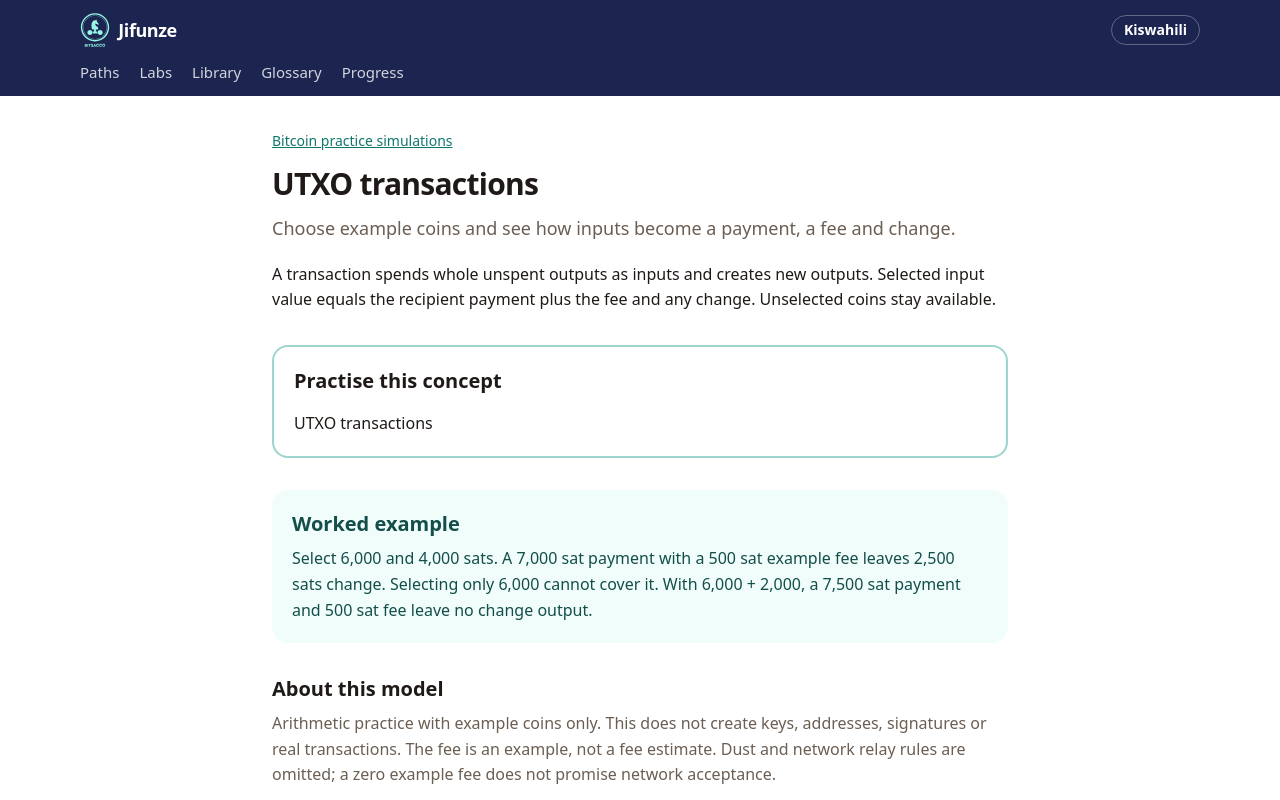
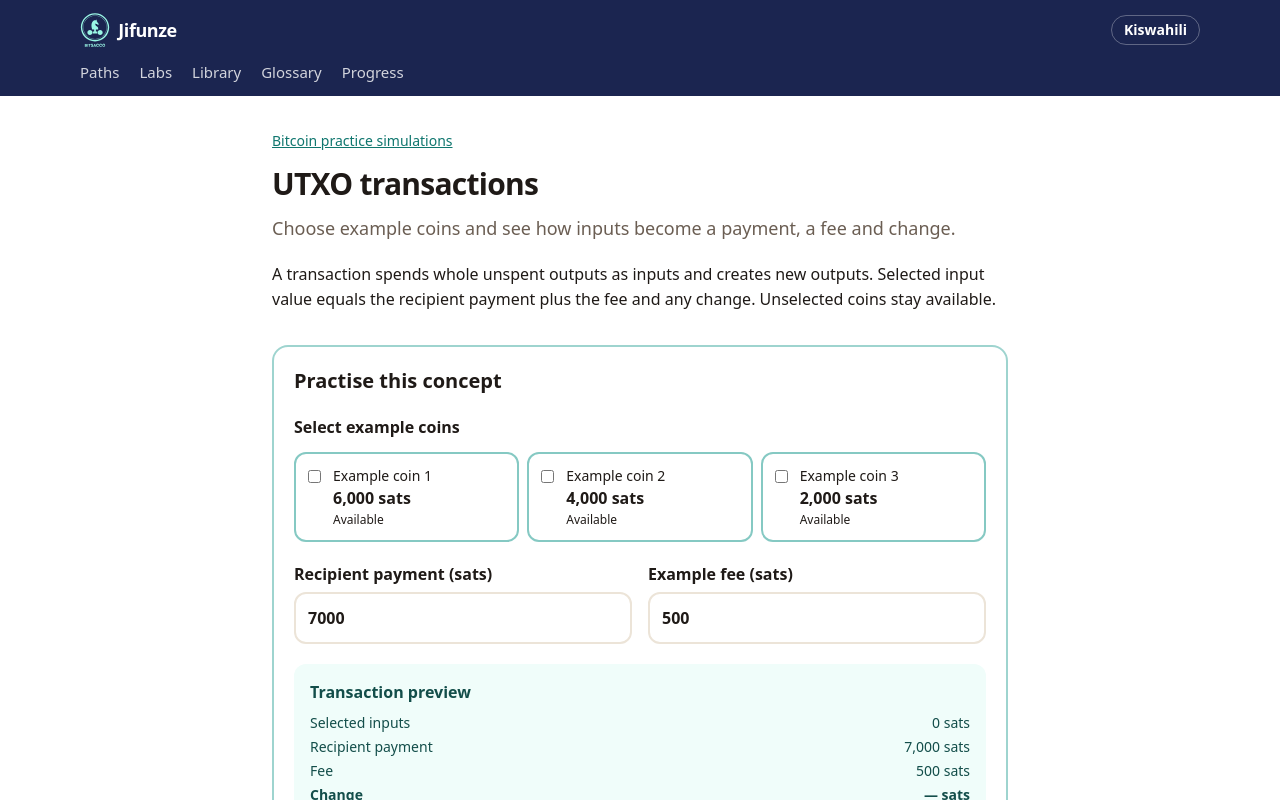
Before and after one commit to comwanga/bitsacco-jifunze, a Next.js app: page /en/simulations/utxo in a window 1280 px wide. Both pictures are taken after a click on the button "Start simulation". Shown: the top 800 px of the page. Built offline with nearby package versions, Linux system fonts and the light colour scheme.

Commit message:
feat(simulations): practise UTXO payments, fees and change

```diff
--- a/components/simulations/UtxoSimulation.tsx
+++ b/components/simulations/UtxoSimulation.tsx
@@ -1,5 +1,65 @@
 "use client";
+
+import { useState } from "react";
+import { buildTransaction, initialUtxoState, previewTransaction, type UtxoError } from "@/lib/simulations/utxo";
+import { parseSats } from "@/lib/simulations/amount";
 import type { SimulationProps } from "./SimulationLoader";
-export default function UtxoSimulation({ c }: SimulationProps) {
-  return <div data-module="UTXO_INTERACTIVE_MODULE" className="mt-4">{c.utxoTitle}</div>;
+
+const field = "mt-1 w-full rounded-xl border-2 border-[var(--line)] bg-[var(--bg)] px-3 py-3 text-base";
+
+export default function UtxoSimulation({ c, lang }: SimulationProps) {
+  const [state, setState] = useState(initialUtxoState);
+  const [coinIds, setCoinIds] = useState<string[]>([]);
+  const [payment, setPayment] = useState("7000");
+  const [fee, setFee] = useState("500");
+  const [error, setError] = useState<UtxoError | null>(null);
+  const [status, setStatus] = useState("");
+  const format = (n: number) => new Intl.NumberFormat(lang).format(n);
+  const request = { coinIds, payment: parseSats(payment), fee: parseSats(fee) };
+  const preview = previewTransaction(state, request);
+  const selectedTotal = state.coins.filter((coin) => coinIds.includes(coin.id)).reduce((sum, coin) => sum + coin.sats, 0);
+  const clearFeedback = () => { setError(null); setStatus(""); };
+
+  function build() {
+    const result = buildTransaction(state, request);
+    if (!result.ok) { setError(result.error); setStatus(""); return; }
+    setState(result.value); setCoinIds([]); setError(null);
+    setStatus(`${c.built} ${c.transaction} ${result.value.history.length}: ${format(request.payment)} ${c.sats}.`);
+  }
+  function reset() {
+    setState(initialUtxoState()); setCoinIds([]); setPayment("7000"); setFee("500"); setError(null); setStatus(c.resetDone);
+  }
+
+  return <div data-module="UTXO_INTERACTIVE_MODULE" className="mt-5">
+    <fieldset aria-describedby={error ? "utxo-error" : undefined}>
+      <legend className="font-bold">{c.coins}</legend>
+      <div className="mt-3 grid gap-2 sm:grid-cols-3">{state.coins.map((coin, i) => <label key={coin.id} className={`flex items-start gap-3 rounded-xl border-2 p-3 ${coin.spent ? "border-[var(--line)] text-[var(--muted)]" : "border-teal-600/50"}`}>
+        <input type="checkbox" checked={coinIds.includes(coin.id)} disabled={coin.spent} onChange={(e) => { setCoinIds(e.target.checked ? [...coinIds, coin.id] : coinIds.filter((id) => id !== coin.id)); clearFeedback(); }} className="mt-1 accent-teal-700" />
+        <span className="min-w-0"><span className="block text-sm">{c.coin} {i + 1}</span><strong className="block">{format(coin.sats)} {c.sats}</strong><span className="block text-xs">{coin.spent ? c.spent : c.available}</span></span>
+      </label>)}</div>
+    </fieldset>
+    <div className="mt-5 grid gap-4 sm:grid-cols-2">
+      <label className="font-semibold">{c.recipient}<input type="text" inputMode="numeric" value={payment} onChange={(e) => { setPayment(e.target.value); clearFeedback(); }} aria-invalid={error === "invalidAmount"} aria-describedby={error ? "utxo-error" : undefined} className={field} /></label>
+      <label className="font-semibold">{c.fee}<input type="text" inputMode="numeric" value={fee} onChange={(e) => { setFee(e.target.value); clearFeedback(); }} aria-invalid={error === "invalidFee"} aria-describedby={error ? "utxo-error" : undefined} className={field} /></label>
+    </div>
+    <section aria-labelledby="utxo-preview" className="mt-5 rounded-xl bg-teal-50 p-4 text-teal-900 dark:bg-teal-900/30 dark:text-teal-50">
+      <h3 id="utxo-preview" className="font-bold">{c.preview}</h3>
+      <dl className="mt-2 grid grid-cols-2 gap-x-3 gap-y-1 text-sm">
+        <dt>{c.selected}</dt><dd className="text-right tabular-nums">{format(selectedTotal)} {c.sats}</dd>
+        <dt>{c.paid}</dt><dd className="text-right tabular-nums">{Number.isSafeInteger(request.payment) && request.payment > 0 ? format(request.payment) : "—"} {c.sats}</dd>
+        <dt>{c.feeShort}</dt><dd className="text-right tabular-nums">{Number.isSafeInteger(request.fee) && request.fee >= 0 ? format(request.fee) : "—"} {c.sats}</dd>
+        <dt className="font-bold">{c.change}</dt><dd data-change className="text-right font-bold tabular-nums">{preview.ok ? format(preview.value.change) : "—"} {c.sats}</dd>
+      </dl>
+    </section>
+    {error && <p id="utxo-error" role="alert" className="mt-4 font-semibold">{c[error]}</p>}
+    <div className="mt-4 flex flex-wrap gap-3">
+      <button type="button" onClick={build} className="rounded-full bg-teal-700 px-5 py-3 font-semibold text-white">{c.build}</button>
+      <button type="button" onClick={reset} className="rounded-full border border-teal-600 px-5 py-3 font-semibold text-teal-700 dark:text-teal-400">{c.reset}</button>
+    </div>
+    <p role="status" aria-atomic="true" className="mt-3">{status}</p>
+    <h3 className="mt-6 font-bold">{c.history}</h3>
+    {state.history.length === 0 ? <p className="mt-1 text-sm text-[var(--muted)]">{c.noHistory}</p> : <ol className="mt-2 space-y-2 text-sm">{state.history.map((tx, i) => <li key={tx.id} className="rounded-xl border border-[var(--line)] p-3">
+      <strong>{c.transaction} {i + 1}</strong><p>{c.selected}: {format(tx.total)} = {c.paid}: {format(tx.payment)} + {c.feeShort}: {format(tx.fee)} + {c.change}: {format(tx.change)} {c.sats}</p>
+    </li>)}</ol>}
+  </div>;
 }
--- /dev/null
+++ b/lib/simulations/amount.ts
@@ -0,0 +1,6 @@
+/** Keep numeric input honest: no blank-to-zero, fractional truncation or exponent syntax. */
+export function parseSats(text: string): number {
+  const trimmed = text.trim();
+  const value = /^\d+$/.test(trimmed) ? Number(trimmed) : NaN;
+  return Number.isSafeInteger(value) ? value : NaN;
+}
--- /dev/null
+++ b/lib/simulations/utxo.ts
@@ -0,0 +1,45 @@
+export type Coin = { id: string; sats: number; spent: boolean };
+export type Transaction = { id: string; coinIds: string[]; total: number; payment: number; fee: number; change: number; outputs: { id: string; owner: "recipient" | "learner"; sats: number }[] };
+export type UtxoState = { coins: Coin[]; history: Transaction[] };
+export type TransactionRequest = { coinIds: string[]; payment: number; fee: number };
+export type UtxoError = "noCoins" | "invalidAmount" | "invalidFee" | "duplicateCoin" | "unknownCoin" | "spentCoin" | "funds" | "overflow";
+type Result<T> = { ok: true; value: T } | { ok: false; error: UtxoError };
+type Preview = { total: number; payment: number; fee: number; change: number };
+
+export function initialUtxoState(): UtxoState {
+  return { coins: [6000, 4000, 2000].map((sats, i) => ({ id: `coin-${i + 1}`, sats, spent: false })), history: [] };
+}
+
+export function previewTransaction(state: UtxoState, request: TransactionRequest): Result<Preview> {
+  const { coinIds, payment, fee } = request;
+  if (!Array.isArray(coinIds) || coinIds.length === 0) return { ok: false, error: "noCoins" };
+  if (!Number.isSafeInteger(payment) || payment <= 0) return { ok: false, error: "invalidAmount" };
+  if (!Number.isSafeInteger(fee) || fee < 0) return { ok: false, error: "invalidFee" };
+  if (new Set(coinIds).size !== coinIds.length) return { ok: false, error: "duplicateCoin" };
+  let total = 0;
+  for (const id of coinIds) {
+    const coin = state.coins.find((c) => c.id === id);
+    if (!coin) return { ok: false, error: "unknownCoin" };
+    if (coin.spent) return { ok: false, error: "spentCoin" };
+    total += coin.sats;
+    if (!Number.isSafeInteger(total) || coin.sats <= 0) return { ok: false, error: "overflow" };
+  }
+  if (!Number.isSafeInteger(payment + fee)) return { ok: false, error: "overflow" };
+  if (total < payment + fee) return { ok: false, error: "funds" };
+  return { ok: true, value: { total, payment, fee, change: total - payment - fee } };
+}
+
+export function buildTransaction(state: UtxoState, request: TransactionRequest): Result<UtxoState> {
+  const preview = previewTransaction(state, request);
+  if (!preview.ok) return preview;
+  const id = `tx-${state.history.length + 1}`;
+  const tx: Transaction = { id, coinIds: [...request.coinIds], ...preview.value,
+    outputs: [{ id: `${id}:0`, owner: "recipient", sats: request.payment }] };
+  const coins = state.coins.map((c) => request.coinIds.includes(c.id) ? { ...c, spent: true } : c);
+  if (tx.change > 0) {
+    const outputId = `${id}:1`;
+    tx.outputs.push({ id: outputId, owner: "learner", sats: tx.change });
+    coins.push({ id: outputId, sats: tx.change, spent: false });
+  }
+  return { ok: true, value: { coins, history: [...state.history, tx] } };
+}
```
Also changed, not shown: 2 other files (tests, documents, lock files or other folders).
